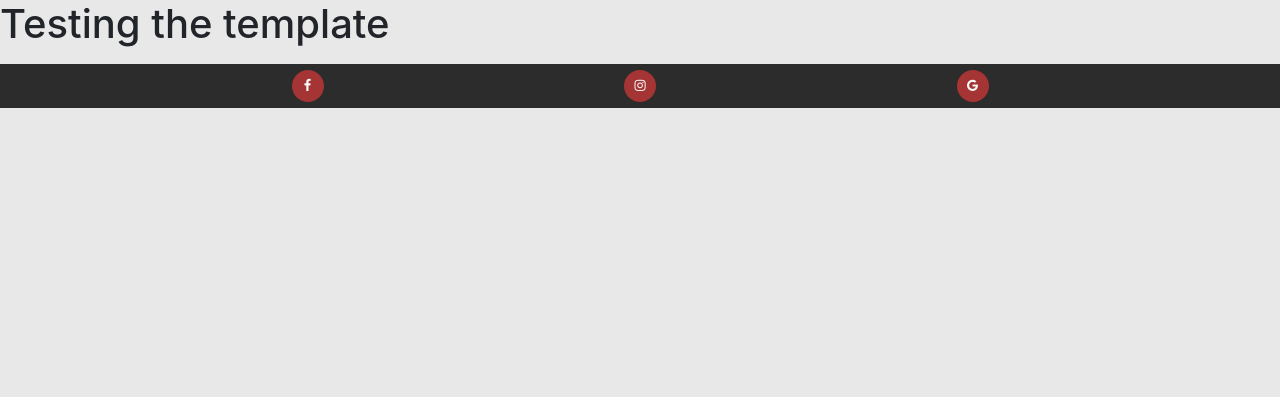
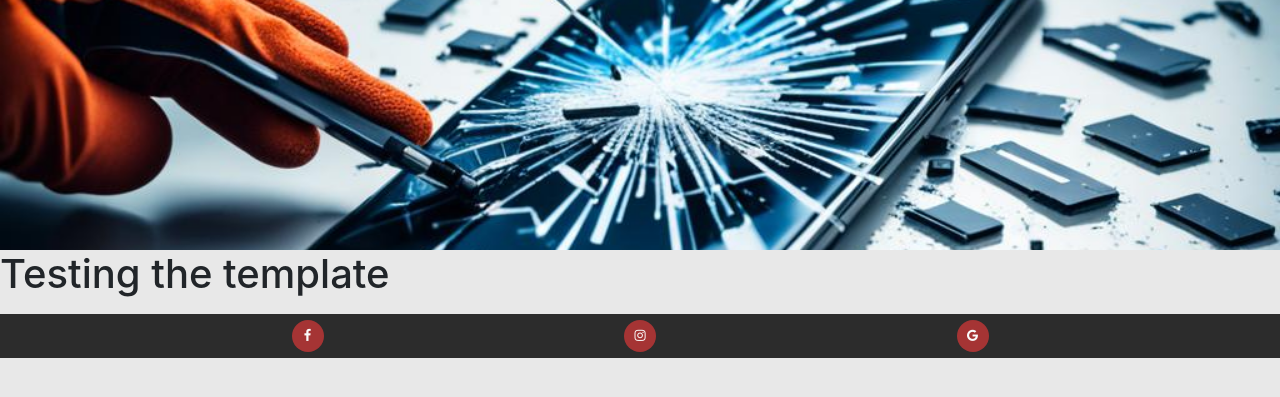
Before and after one commit to JSaprah/Smart-Tech-Repair, a Django app: page / in a window 1280 px wide. Shown: the part 40-437 px from the top of the page. Run offline with Django 4.2, Linux system fonts and the light colour scheme; some libraries are stand-ins or nearby versions.

Commit message:
Add image to the top of the pages

```diff
--- a/book_repair/templates/book_repair/book_repair.html
+++ b/book_repair/templates/book_repair/book_repair.html
@@ -11,11 +11,13 @@
 <div class="row">
    {% for phone in phones %}
 
+   </a>
    <a href="" class="col-md-2 p-3 m-3 phone-model-card">
       {{ phone.series }} {{ phone.make }}
    </a>
 
    {% endfor%}
+
 </div>
 
 
--- a/book_repair/urls.py
+++ b/book_repair/urls.py
@@ -4,6 +4,7 @@ from django.urls import path
 
 urlpatterns = [
     path('booking/', views.phones_list, name='booking'),
+
     path('login/', views.login, name='login'),
     path('', views.home, name='home'),
 ]
--- a/static/css/style.css
+++ b/static/css/style.css
@@ -14,13 +14,22 @@ header{
 
 
 .logo{
-    background-image: url(../css/images/logo.png);
+    background-image: url(../images/logo.png);
     background-position: center;
     background-size: contain;
     background-repeat: no-repeat;
     background-color: rgba(211,217,12);
     height: auto;
     visibility: visible;
+
+}
+
+.top-image{
+    background-image: url(../images/broken-screen.jpg);
+    background-position: center;
+    background-size: cover;
+    background-repeat: no-repeat;
+    height: 250px;
 
 }
 
--- /dev/null
+++ b/static/js/script.js
@@ -0,0 +1 @@
+$(p).text('all change')
--- a/templates/base.html
+++ b/templates/base.html
@@ -30,15 +30,18 @@
                 <div class="col menu">
                     <ul id="navigation" class="list-inline">
                         <li class="col-md-3 list-inline-item nav-item">
-                            <a href="{% url 'home' %}" class= "nav-active {% if request.path == '/' %}active{% endif %}">Home</a>
+                            <a href="{% url 'home' %}"
+                                class="nav-active {% if request.path == '/' %}active{% endif %}">Home</a>
                         </li>
 
                         <li class="col-md-3 list-inline-item nav-item">
-                            <a href="{% url 'booking'%}" class= "nav-active {% if request.path == '/booking/' %}active{% endif %}">Book Repair</a>
+                            <a href="{% url 'booking'%}"
+                                class="nav-active {% if request.path == '/booking/' %}active{% endif %}">Book Repair</a>
                         </li>
 
                         <li class="col-md-3 list-inline-item nav-item">
-                            <a href="{% url 'login'%}" class= "nav-active {% if request.path == '/login/' %}active{% endif %}">Login</a>
+                            <a href="{% url 'login'%}"
+                                class="nav-active {% if request.path == '/login/' %}active{% endif %}">Login</a>
                         </li>
                     </ul>
                 </div>
@@ -48,7 +51,15 @@
 
     </header>
 
+
     <section>
+
+        <div class="container-fluid p-0" mt-0>
+
+            <div class="top-image">
+
+            </div>
+        </div>
 
         {% block content %}{% endblock %}
 
@@ -88,8 +99,9 @@
 
     </footer>
 
-    <script src="https://code.jquery.com/jquery-3.7.1.js" integrity="sha256-eKhayi8LEQwp4NKxN+CfCh+3qOVUtJn3QNZ0TciWLP4=" crossorigin="anonymous"></script>
-    <script src="{% static 'script.js' %}"></script>
+    <script src="https://code.jquery.com/jquery-3.7.1.js"
+        integrity="sha256-eKhayi8LEQwp4NKxN+CfCh+3qOVUtJn3QNZ0TciWLP4=" crossorigin="anonymous"></script>
+    <script src="/static/js/script.js"></script>
 </body>
 
 </html>
```
Also changed, not shown: static/css/script.js (deleted), static/images/broken-screen.jpg (added), static/images/logo.png (renamed from static/css/images/logo.png).
